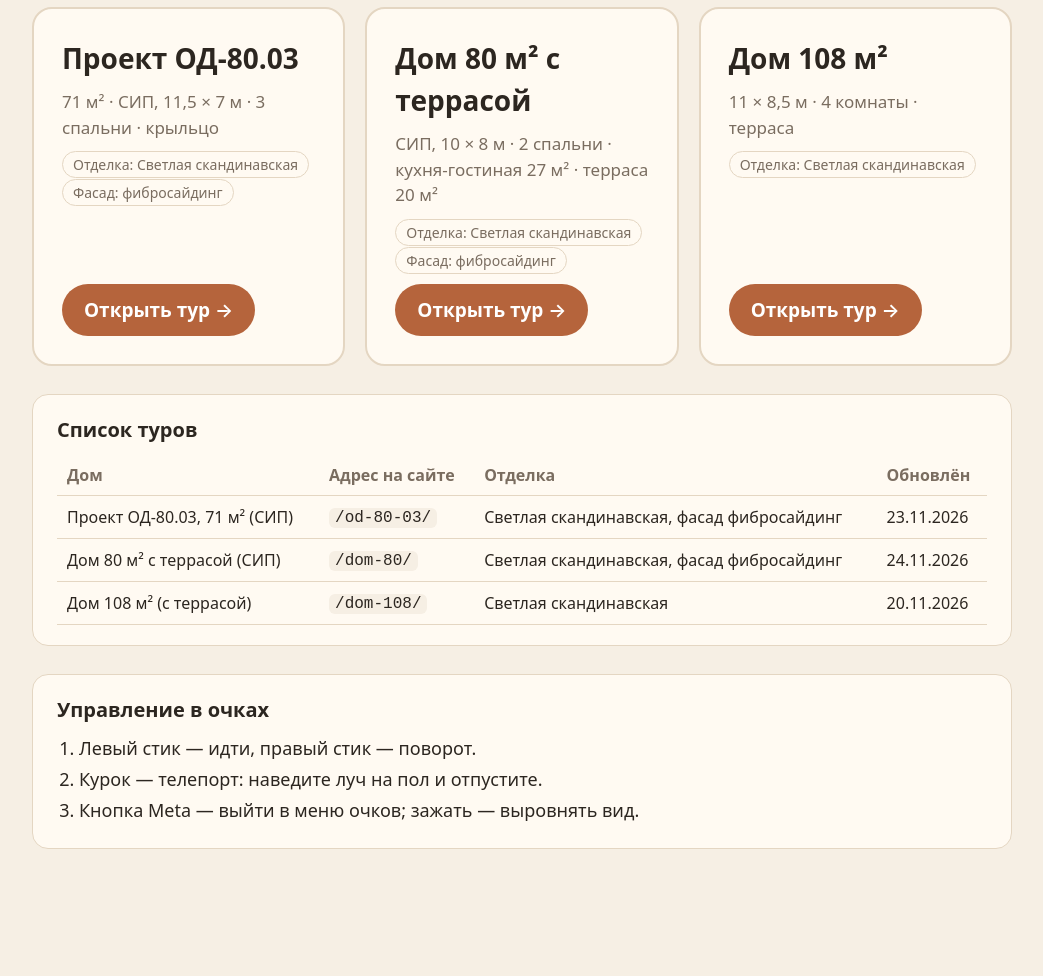
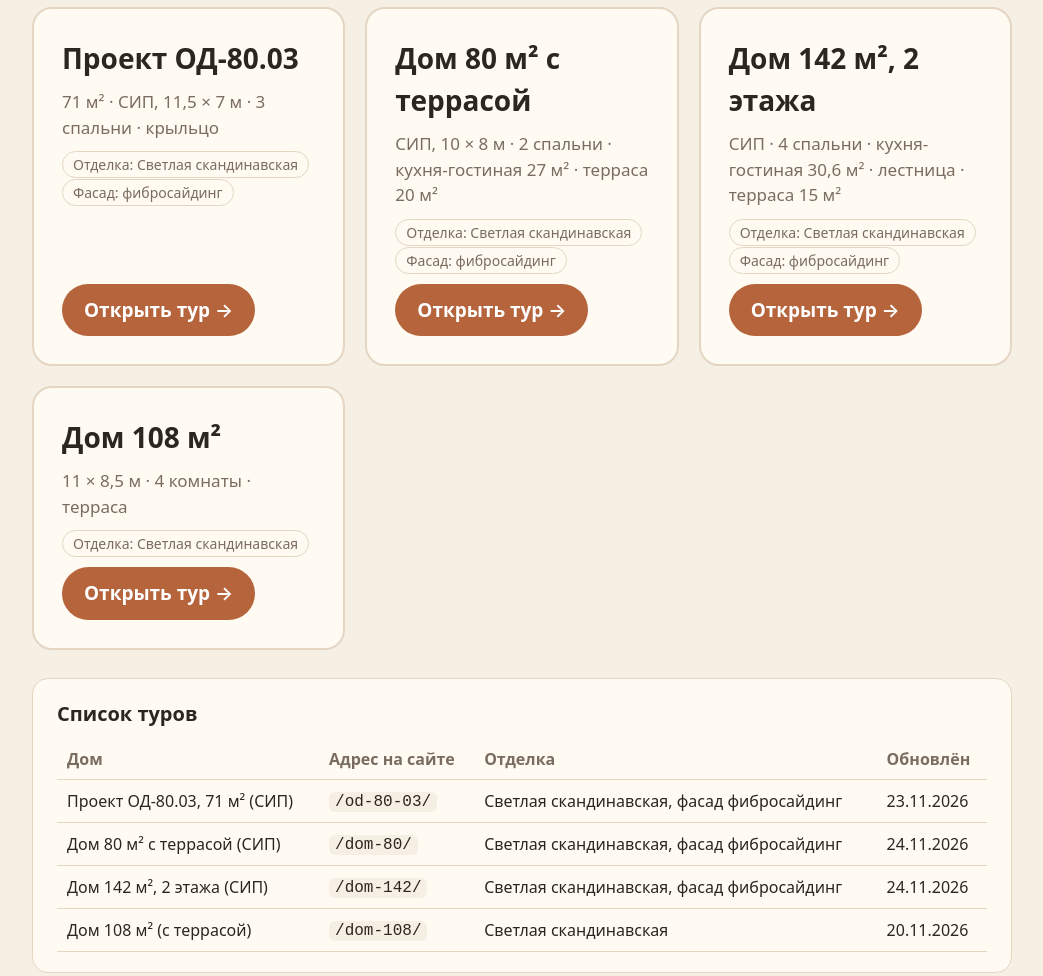
Before and after one commit to apelstroy/apelstroy.github.io, a plain HTML site: page index.html in a window 1280 px wide. Shown: the part 180-1156 px from the top of the page, without its empty margins (118-1161 px from the left). Before the commit the page ends 1077 px from the top, so only its background shows below. Drawn offline with Linux system fonts and the light colour scheme.

Commit message:
Add files via upload

```diff
--- a/index.html
+++ b/index.html
@@ -52,6 +52,12 @@ li{margin:4px 0}
       <span><span class="tag">Отделка: Светлая скандинавская</span> <span class="tag">Фасад: фибросайдинг</span></span>
       <span class="go">Открыть тур →</span>
     </a>
+    <a class="house" href="dom-142/">
+      <span class="name">Дом 142 м², 2 этажа</span>
+      <span class="meta">СИП · 4 спальни · кухня-гостиная 30,6 м² · лестница · терраса 15 м²</span>
+      <span><span class="tag">Отделка: Светлая скандинавская</span> <span class="tag">Фасад: фибросайдинг</span></span>
+      <span class="go">Открыть тур →</span>
+    </a>
     <a class="house" href="dom-108/">
       <span class="name">Дом 108 м²</span>
       <span class="meta">11 × 8,5 м · 4 комнаты · терраса</span>
@@ -66,6 +72,7 @@ li{margin:4px 0}
       <tr><th>Дом</th><th>Адрес на сайте</th><th>Отделка</th><th>Обновлён</th></tr>
       <tr><td>Проект ОД-80.03, 71 м² (СИП)</td><td><code>/od-80-03/</code></td><td>Светлая скандинавская, фасад фибросайдинг</td><td>23.11.2026</td></tr>
       <tr><td>Дом 80 м² с террасой (СИП)</td><td><code>/dom-80/</code></td><td>Светлая скандинавская, фасад фибросайдинг</td><td>24.11.2026</td></tr>
+      <tr><td>Дом 142 м², 2 этажа (СИП)</td><td><code>/dom-142/</code></td><td>Светлая скандинавская, фасад фибросайдинг</td><td>24.11.2026</td></tr>
       <tr><td>Дом 108 м² (с террасой)</td><td><code>/dom-108/</code></td><td>Светлая скандинавская</td><td>20.11.2026</td></tr>
     </table></div>
   </section>
```
